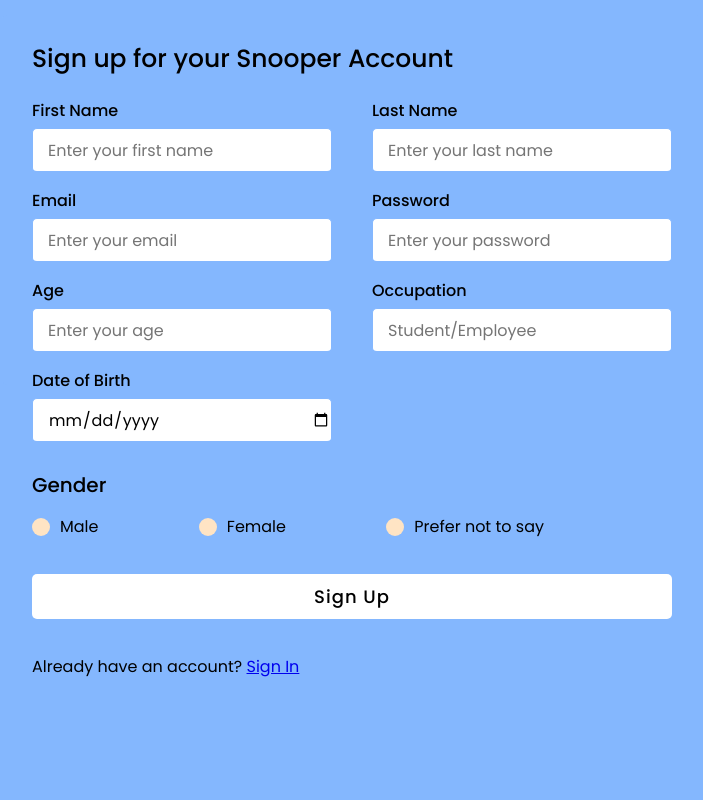
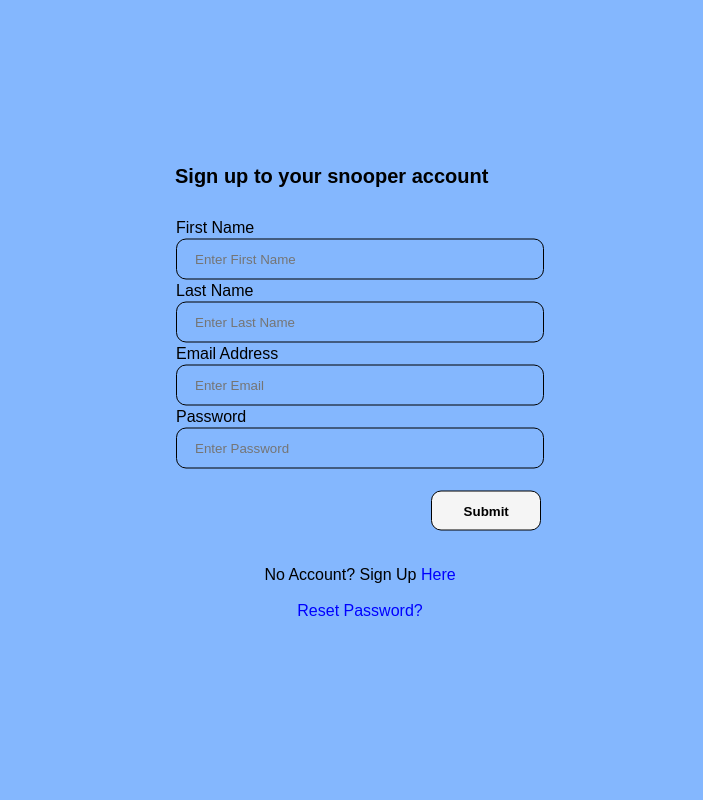
Before and after one commit to masrufjaman/Bangla-Bully-Detection-using-Machine-Learning, a Flask app: page /SignUp in a window 1280 px wide. Shown: the whole page, without its empty margins (8-711 px from the left). Run offline with Flask 2, Linux system fonts and the light colour scheme.

Commit message:
sign up html css edit

```diff
--- a/website/static/css/SignUp.css
+++ b/website/static/css/SignUp.css
@@ -1,158 +1,75 @@
-@import url('https://fonts.googleapis.com/css2?family=Poppins:wght@200;300;400;500;600;700&display=swap');
-*{
+body
+{
     margin: 0;
     padding: 0;
+    font-family: Arial, Helvetica, sans-serif;
+    background:#84B7FE;
+    height: 100vh;
+    overflow:hidden;
+}
+.center{
+    position: absolute;
+    top: 50%;
+    right: 40%;
+    transform: translate(-50%, -50%);
+    width:400px;
+    justify-content: center;
+}
+.center h1
+{
+    padding: 10px;
+    color:black;
+    margin: 5px;
+    font-size: 20px;
+}
+input[type=text], input[type=password] {
+    width:100%;
+    padding: 12px 18px;
+    margin: 2px 0px;
+    background-color: #84B7FE;
+    border: 1px solid;
     box-sizing: border-box;
-  font-family: 'Poppins',sans-serif;
-}
-body{
-  height: 50vh;
-  display: flex;
-  padding: 5px;
-  background: #84B7FE;
-}
-.container{
-  max-width: 700px;
-  max-height: 400px;
-  width: 100%;
-  background-color: #84B7FE;;
-  padding: 25px 30px;
-  border-radius: 5px;
-  margin: 10px 5px;
+    border: 1px solid;
+    border-radius: 10px;
 
   }
-.container .title{
-  font-size: 25px;
-  font-weight: 500;
-  position: relative;
+
+  /* Set a style for all buttons */
+  button {
+    background-color: whitesmoke;
+    color: black;
+    padding:10px 10px;
+    height: 40px;
+    margin: 20px 255px;
+    border: 1px solid;
+    border-radius: 10px;
+    text-align: center;
+    cursor: pointer;
+    width: 30%;
   }
-.container .title::before{
-  content: "";
-  position: absolute;
-  left: 0;
-  bottom: 0;
-  height: 3px;
-  width: 30px;
-  border-radius: 5px;
-  background: #84B7FE;
+
+  button:hover {
+    opacity: 0.8;
   }
-.content form .user-details{
-  display: flex;
-  flex-wrap: wrap;
-  justify-content: space-between;
-  margin: 20px 0 12px 0;
 
+  .container {
+    padding: 16px;
+    font-size: medium;
   }
-form .user-details .input-box{
-  margin-bottom: 15px;
-  width: calc(100% / 2 - 20px);
-  background: #84B7FE;
-}
-form .input-box span.details{
-  display: block;
-  font-weight: 500;
-  margin-bottom: 5px;
-}
-.user-details .input-box input{
-  height: 45px;
-  width: 100%;
-  outline: none;
-  font-size: 16px;
-  border-radius: 5px;
-  padding-left: 15px;
-  border: 1px solid #84B7FE;;
-  border-bottom-width: 2px;
-  transition: all 0.3s ease;
-}
-.user-details .input-box input:focus,
-.user-details .input-box input:valid{
-  border-color: #84B7FE;
-}
- form .gender-details .gender-title{
-  font-size: 20px;
-  font-weight: 500;
- }
- form .category{
-   display: flex;
-   width: 80%;
-   margin: 14px 0 ;
-   justify-content: space-between;
- }
- form .category label{
-   display: flex;
-   align-items: center;
-   cursor: pointer;
- }
- form .category label .dot{
-  height: 18px;
-  width: 18px;
-  border-radius: 50%;
-  margin-right: 10px;
-  background:bisque;
-  border: 5px solid transparent;
-  transition: all 0.3s ease;
-}
- #dot-1:checked ~ .category label .one,
- #dot-2:checked ~ .category label .two,
- #dot-3:checked ~ .category label .three{
-   background: black;
-   border-color: #d9d9d9;
- }
- form input[type="radio"]{
-   display: none;
- }
- form .button{
-   height: 45px;
-   margin: 35px 0
- }
- form .button input{
-   height: 100%;
-   width: 100%;
-   border-radius: 5px;
-   border: none;
-   color:black;
-   font-size: 18px;
-   font-weight: 500;
-   letter-spacing: 1px;
-   cursor: pointer;
-   transition: all 0.3s ease;
-   background: white;
- }
- form .button input:hover{
-  background:  #84B7FE;
-  }
- @media(max-width: 584px){
- .container{
-  max-width: 100%;
-}
-form .user-details .input-box{
-    margin-bottom: 15px;
-    width: 100%;
-  }
-  form .category{
-    width: 100%;
-  }
-  .content form .user-details{
-    max-height: 300px;
-    overflow-y: scroll;
-  }
-  .user-details::-webkit-scrollbar{
-    width: 5px;
-  }
-  .signin
+
+  .signup_link
 {
-      margin:30px 0;
+    margin:15px 0;
     text-align: center;
     font-size:16px;
-      color:#666666
+    color:black;
 }
-  .signin
+.signup_link a
 {
-      color:#2691d9;
+    color:blue;
     text-decoration: none;
 }
-  .signin a:hover
+.signup_link a:hover
 {
     text-decoration: underline;
 }
-}
--- a/website/templates/SignUp.html
+++ b/website/templates/SignUp.html
@@ -18,68 +18,24 @@
     />
   </head>
   <body>
+    <form>
+      <div class="center">
+        <h1>Sign up to your snooper account</h1>
     <div class="container">
-      <div class="title">Sign up for your Snooper Account </div>
-      <div class="content">
-        <form action="" method="post">
-          <div class="user-details">
-            <div class="input-box">
-              <span class="details">First Name</span>
-              <input type="text" name="name" placeholder="Enter your first name" required>
-            </div>
-            <div class="input-box">
-              <span class="details">Last Name</span>
-              <input type="text" name="name"  placeholder="Enter your last name" required>
-            </div>
-            <div class="input-box">
-              <span class="details">Email</span>
-              <input type="email" name="email" placeholder="Enter your email" required >
-            </div>
-            <div class="input-box">
-                <span class="details">Password</span>
-                <input type="password" name="password" placeholder="Enter your password" maxlength="10" required >
-              </div>
-            <div class="input-box">
-              <span class="details">Age</span>
-              <input type="number" name="Age" placeholder="Enter your age" maxlength="2" required>
-            </div>
-            <div class="input-box">
-              <span class="details">Occupation</span>
-              <input type="text" name="occupation" placeholder="Student/Employee" required>
-            </div>
-            <div class="input-box">
-              <span class="details">Date of Birth</span>
-              <input type="date" name="dateofBirth">
-            </div>
-          </div>
-          <div class="gender-details">
-            <input type="radio" name="gender" id="dot-1" value="Male">
-            <input type="radio" name="gender" id="dot-2" value="Female">
-            <input type="radio" name="gender" id="dot-3" value="Not Prefered">
-            <span class="gender-title">Gender</span>
-            <div class="category">
-              <label for="dot-1">
-              <span class="dot one"></span>
-              <span class="gender">Male</span>
-            </label>
-            <label for="dot-2">
-              <span class="dot two"></span>
-              <span class="gender">Female</span>
-            </label>
-            <label for="dot-3">
-              <span class="dot three"></span>
-              <span class="gender">Prefer not to say</span>
-              </label>
-            </div>
-          </div>
-          <div class="button">
-            <input type="submit" value="Sign Up">
-          </div>
-          <div class="signin">
-         <span>Already have an account? <a href="login.html">Sign In</a> </span>
-         </div>
-        </form>
-      </div>
-
-  </body>
-  </html>
+      <label for="name">First Name</label>
+          <input type="text" placeholder="Enter First Name" name="name" required>
+          <label for="name">Last Name</label>
+          <input type="text" placeholder="Enter Last Name" name="name" required>
+    <label for="uname">Email Address</label>
+          <input type="text" placeholder="Enter Email" name="uname" required>
+          <label for="psw">Password</label>
+          <input type="password" placeholder="Enter Password" name="psw" required>
+          <button type="submit"><b>Submit</b></button>
+        <div class="signup_link">
+         No Account? Sign Up <a href="Sign_Up.html">Here</a>
+       <br><br><a href="Reset_Password.html">Reset Password?</a>
+        </div>
+      </form>
+    </div>
+    </body>
+    </html>
```
Lines whose indentation alone changed are shown as unchanged.
